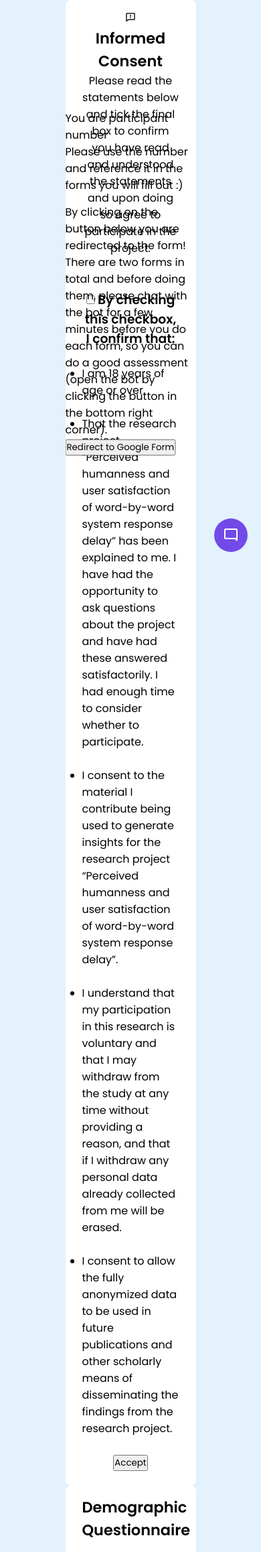
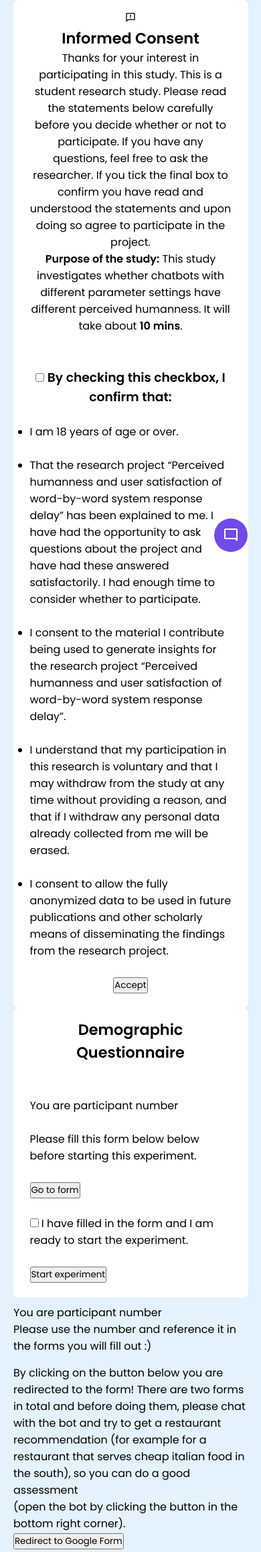
Before and after one commit to maxschwalenberg/methods_in_ai_research_03, a Flask app: template templates/chatbot.html in a window 390 px wide. Shown: the top 2317 px of the page at 67% size. Run offline with Flask 3, Linux system fonts and the light colour scheme; the template is opened without the code that fills it, so the values that code supplies are empty; some libraries are stand-ins or nearby versions.

Commit message:
responsive

```diff
--- a/completed_forms_data.json
+++ b/completed_forms_data.json
@@ -1 +1 @@
-{"completed_numbers": [], "assigned_numbers": [120, 89, 81, 382, 391, 719, 117, 555, 872, 787, 24, 413, 352, 312, 857, 903, 82, 893, 472, 58], "started_with_word_delay": 0, "started_without_word_delay": 0}
+{"completed_numbers": [], "assigned_numbers": [443, 396, 470, 983, 908, 786, 81, 288, 354, 328, 644, 611], "started_with_word_delay": 0, "started_without_word_delay": 0}
--- a/templates/chatbot.html
+++ b/templates/chatbot.html
@@ -1,6 +1,7 @@
 <!DOCTYPE html>
 <!-- Coding By CodingNepal - www.codingnepalweb.com -->
 <html lang="en" dir="ltr">
+
 <head>
   <meta charset="utf-8" />
   <title>Restaurant Recommender</title>
@@ -200,37 +201,8 @@
       font-size: 1.35rem;
     }
 
-      .chat-input textarea:valid ~ span {
+    .chat-input textarea:valid~span {
       visibility: visible;
-      }
-
-      @media (max-width: 490px) {
-        .chatbot-toggler {
-          right: 20px;
-          bottom: 20px;
-        }
-
-        .chatbot {
-          right: 0;
-          bottom: 0;
-          height: 100%;
-          border-radius: 0;
-          width: 100%;
-        }
-
-        .chatbot .chatbox {
-          height: 90%;
-          padding: 25px 15px 100px;
-        }
-
-        .chatbot .chat-input {
-          padding: 5px 15px;
-        }
-
-        .chatbot header span {
-          display: block;
-        }
-
     }
 
     .consent {
@@ -265,6 +237,46 @@
       background: #fff;
     }
 
+
+    @media (max-width: 490px) {
+      .chatbot-toggler {
+        right: 20px;
+        bottom: 20px;
+      }
+
+      .chatbot {
+        right: 0;
+        bottom: 0;
+        height: 100%;
+        border-radius: 0;
+        width: 100%;
+      }
+
+      .chatbot .chatbox {
+        height: 90%;
+        padding: 25px 15px 100px;
+      }
+
+      .chatbot .chat-input {
+        padding: 5px 15px;
+      }
+
+      .chatbot header span {
+        display: block;
+      }
+
+      .consent {
+        max-width: 90%;
+      }
+
+      .demographic {
+        max-width: 90%;
+      }
+
+    }
+
+
+
     .restartButtonWrapper {
       width: 100%;
       display: flex;
@@ -297,12 +309,8 @@
     }
 
     .participant-number {
-        margin: 0;
-        position: absolute;
-        top: 50%;
-        left: 50%;
-        -ms-transform: translate(-50%, -50%);
-        transform: translate(-50%, -50%);
+      margin: auto;
+      padding: 10px 20px;
       max-width: 800px;
     }
 
@@ -403,32 +411,35 @@
 
   <meta name="viewport" content="width=device-width, initial-scale=1.0" />
   <!-- Google Fonts Link For Icons -->
-    <link
-      rel="stylesheet"
-      href="https://fonts.googleapis.com/css2?family=Material+Symbols+Outlined:opsz,wght,FILL,GRAD@48,400,0,0"
-    />
-    <link
-      rel="stylesheet"
-      href="https://fonts.googleapis.com/css2?family=Material+Symbols+Rounded:opsz,wght,FILL,GRAD@48,400,1,0"
-    />
+  <link rel="stylesheet"
+    href="https://fonts.googleapis.com/css2?family=Material+Symbols+Outlined:opsz,wght,FILL,GRAD@48,400,0,0" />
+  <link rel="stylesheet"
+    href="https://fonts.googleapis.com/css2?family=Material+Symbols+Rounded:opsz,wght,FILL,GRAD@48,400,1,0" />
 
-    <link rel="stylesheet"
-    href="https://unpkg.com/boxicons@latest/css/boxicons.min.css">
+  <link rel="stylesheet" href="https://unpkg.com/boxicons@latest/css/boxicons.min.css">
 
 </head>
 
 <body>
-    <div class = "consent" id="consent">
+  <div class="consent" id="consent">
     <header>
       <i class="bx bx-comment-error"></i>
       <h2>Informed Consent</h2>
     </header>
     <div class="consent-statement">
       <p>
-                Please read the statements below and tick the final box to confirm you have read and understood the statements and upon doing so agree to participate in the project.
+        Thanks for your interest in participating in this study. This is a student research study. Please read the statements below carefully before you decide whether or not to participate. If you have any questions, feel free to ask the researcher.
+        If you tick the final box to confirm you have read and understood the statements
+        and upon doing so agree to participate in the project.
+      </p>
+      <p>
+        <strong>Purpose of the study:</strong>
+        This study investigates whether chatbots with different parameter settings have different perceived humanness.
+        It will take about <strong>10 mins</strong>.
       </p>
       <br><br>
-            <h3><input type="checkbox" class = "consent-check" id="consent-check" autocomplete="off"> By checking this checkbox, I confirm that: <br></h3>
+      <h3><input type="checkbox" class="consent-check" id="consent-check" autocomplete="off"> By checking this checkbox,
+        I confirm that: <br></h3>
     </div>
 
     <div class="consent-data">
@@ -436,22 +447,28 @@
         <br>
         <li> I am 18 years of age or over. </li>
         <br>
-            <li>That the research project “Perceived humanness and user satisfaction of word-by-word system response delay” has been explained to me. I have had the opportunity to ask questions about the project and have had these answered satisfactorily. I had enough time to consider whether to participate.
+        <li>That the research project “Perceived humanness and user satisfaction of word-by-word system response delay”
+          has been explained to me. I have had the opportunity to ask questions about the project and have had these
+          answered satisfactorily. I had enough time to consider whether to participate.
         </li>
         <br>
-            <li>I consent to the material I contribute being used to generate insights for the research project “Perceived humanness and user satisfaction of word-by-word system response delay”.
+        <li>I consent to the material I contribute being used to generate insights for the research project “Perceived
+          humanness and user satisfaction of word-by-word system response delay”.
         </li>
         <br>
-            <li>I understand that my participation in this research is voluntary and that I may withdraw from the study at any time without providing a reason, and that if I withdraw any personal data already collected from me will be erased.
+        <li>I understand that my participation in this research is voluntary and that I may withdraw from the study at
+          any time without providing a reason, and that if I withdraw any personal data already collected from me will
+          be erased.
         </li>
         <br>
-            <li>I consent to allow the fully anonymized data to be used in future publications and other scholarly means of disseminating the findings from the research project.
+        <li>I consent to allow the fully anonymized data to be used in future publications and other scholarly means of
+          disseminating the findings from the research project.
         </li>
         <br>
         </p>
     </div>
     <div class="button">
-            <button class ="button" onclick="checkConsent()">Accept</button>
+      <button class="button" onclick="checkConsent()">Accept</button>
     </div>
   </div>
   <div class="demographic" id="demographic">
@@ -470,7 +487,8 @@
       <button onclick="redirectToDemographicForm()">Go to form</button>
       <br>
       <br>
-        <p><input type="checkbox" class = "form-check" id="consent-check" autocomplete="off"> I have filled in the form and I am ready to start the experiment.</p>
+      <p><input type="checkbox" class="form-check" id="consent-check" autocomplete="off"> I have filled in the form and
+        I am ready to start the experiment.</p>
       <br>
       <button onclick="startExperiment()">Start experiment</button>
     </div>
@@ -484,10 +502,12 @@
     <p style="margin-top: 15px">
       By clicking on the button below you are redirected to the form! There
       are two forms in total and before doing them, please chat with the bot
-        for a few minutes before you do each form, so you can do a good
-        assessment (open the bot by clicking the button in the bottom right
-        corner).
+      and try to get a restaurant recommendation (for example for a restaurant that serves cheap italian food in the
+      south), so you can do a good
+      assessment
     </p>
+    <p>(open the bot by clicking the button in the bottom right
+      corner).</p>
     <button onclick="redirectToForm()">Redirect to Google Form</button>
   </div>
 
@@ -507,11 +527,7 @@
       </li>
     </ul>
     <div class="chat-input">
-        <textarea
-          placeholder="Enter a message..."
-          spellcheck="false"
-          required
-        ></textarea>
+      <textarea placeholder="Enter a message..." spellcheck="false" required></textarea>
       <span id="send-btn" class="material-symbols-rounded">send</span>
     </div>
   </div>
@@ -543,7 +559,7 @@
   let hasconsent = false;
   const inputInitHeight = chatInput.scrollHeight;
 
-    var participant_number = {{participant_number}};
+  var participant_number = {{ participant_number }};
 
 
   var counter_forms_completed = 0;
@@ -580,10 +596,10 @@
 
 
 
-        if(word_delay){
+    if (word_delay) {
       url = "https://docs.google.com/forms/d/e/1FAIpQLSdb36ejGjH4mbeCXPszdkZymp_5_oNn8EdD9hpEdzmHEcxR4Q/viewform?usp=sf_link";
     }
-        else{
+    else {
       url = "https://docs.google.com/forms/d/e/1FAIpQLSebthffSQ7-puW_DOi-FkeA4ERNaK-FsUjjf2L342-_TVRORw/viewform?usp=sf_link";
     }
 
@@ -591,20 +607,20 @@
 
     word_delay = !word_delay;
 
-        counter_forms_completed ++;
+    counter_forms_completed++;
 
-        if (counter_forms_completed == 2){
+    if (counter_forms_completed == 2) {
       await completedForms();
 
     }
   }
 
-    async function redirectToDemographicForm(){
+  async function redirectToDemographicForm() {
     url = "https://docs.google.com/forms/d/e/1FAIpQLSfLx0LbK9yDifqd3a_cmJKrPf8pbVoOFvJPljc9g8T1BsjMTQ/viewform?usp=sf_link"
     window.open(url, '_blank');
   }
 
-    async function completedForms(){
+  async function completedForms() {
 
     const response = await fetch("{{ url_for('forms_completed') }}", {
       method: 'POST',
@@ -614,7 +630,7 @@
       },
       body: JSON.stringify({
         "participant_number": participant_number,
-                "word_delay" : !word_delay
+        "word_delay": !word_delay
       }),
     });
 
@@ -781,30 +797,30 @@
   });
 
 
-    function checkConsent(){
-        if(document.querySelector(".consent-check").checked){
+  function checkConsent() {
+    if (document.querySelector(".consent-check").checked) {
       var consentForm = document.getElementById("consent")
       consent.style.display = "none";
-            demographicForm.style.visibility = "visible";
+      demographicForm.style.display = "block";
     }
   }
 
-    function startExperiment()
-    {
-      if(document.querySelector(".form-check").checked){
-            demographicForm.style.visibility = "hidden";
+  function startExperiment() {
+    if (document.querySelector(".form-check").checked) {
+      demographicForm.style.display = "none";
+
       chatbotToggler.disabled = false;
       chatbotToggler.style.visibility = "visible";
-            participantsForm.display = "block";
-            participantsForm.style.visibility = "visible";
+      participantsForm.style.display = "block";
     }
   }
-    demographicForm.style.visibility = "hidden";
-    participantsForm.style.visibility = "hidden";
+  demographicForm.style.display = "none";
+  participantsForm.style.display = "none";
   chatbotToggler.style.visibility = "hidden";
 
   sendChatBtn.addEventListener("click", handleChat);
   closeBtn.addEventListener("click", () => document.body.classList.remove("show-chatbot"));
   chatbotToggler.addEventListener("click", () => document.body.classList.toggle("show-chatbot"));
 </script>
+
 </html>
```
Lines whose indentation alone changed are shown as unchanged.
